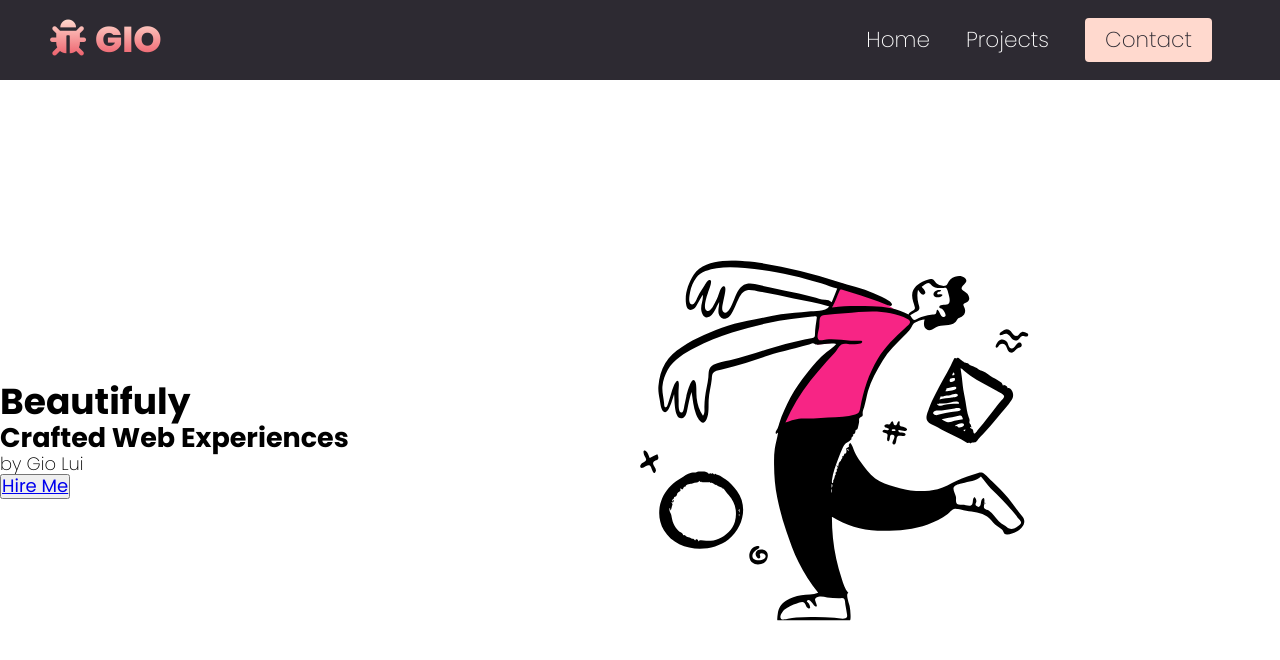
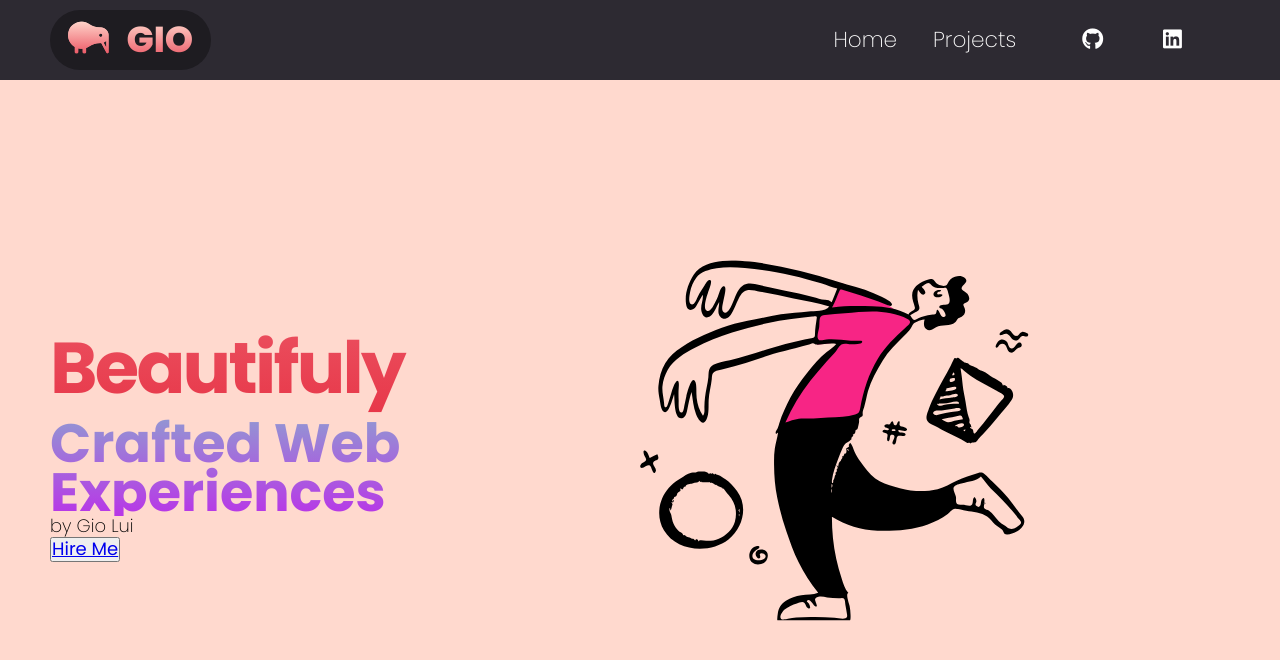
Before and after one commit to GioLorenzo/PORTFOLIO, a website: page index.html in a window 1280 px wide. Drawn offline with Linux system fonts and the light colour scheme.

Commit message:
messing with logo too much

```diff
--- a/index.html
+++ b/index.html
@@ -16,7 +16,7 @@
     <!-- NAV -->
     <nav class="navbar">
         <div class="navbar__container">
-            <a href="#" id="navbar__logo"><i class="fas fa-bug"></i> GIO</a>
+            <a href="index.html" id="navbar__logo"><i class="fas fa-kiwi-bird"></i> GIO</a>
             <div class="navbar__toggle" id="mobile-menu">
                 <span class="bar"></span>
                 <span class="bar"></span>
@@ -34,8 +34,11 @@
                     </a>
                 </li>
                 <li class="navbar__btn">
-                    <a href="#" class="button">
-                        Contact
+                    <a href="#" target="_blank" class="button">
+                        <i class="fab fa-github"></i>
+                    </a>
+                    <a href="#" target="_blank" class="button">
+                        <i class="fab fa-linkedin"></i>
                     </a>
                 </li>
             </ul>
--- a/scss/_-style.scss
+++ b/scss/_-style.scss
@@ -6,8 +6,10 @@
   --clr-nav-bg: #2d2a32;
   --clr-nav-dark: #1E1C21;
   --clr-blue: #9395d3;
+  --clr-purple: #b836e7;
   --clr-highlight: #f6f740;
   --clr-pink-btn: #eb5160;
+  --clr-pink-dark: #e73648;
 }
 
 ::-moz-selection {
@@ -38,19 +40,22 @@ body {
   justify-content: center;
   align-items: center;
   text-decoration: none;
-  padding: 10px 20px;
+  padding: 30px 30px;
   height: 100%;
   width: 100%;
   border: none;
   outline: none;
   border-radius: 4px;
-  background: var(--clr-bg-main);
-  color: var(--clr-nav-bg);
+  color: #fff;
+
+  img {
+    fill: white;
+  }
 }
 
 .button:hover,
 .button:focus {
-  background: var(--clr-pink-btn);
+  transform: scale(130%);
   transition: all 175ms ease;
   color: #fff;
 }
@@ -84,6 +89,7 @@ body {
     padding: 0 50px;
 
     #navbar__logo {
+      position: relative;
       font-weight: 800;
       font-size: 2rem;
       text-decoration: none;
@@ -97,12 +103,33 @@ body {
       -moz-text-fill-color: transparent;
       display: flex;
       align-items: center;
+      justify-content: center;
       cursor: pointer;
+      margin-left: 1rem;
+
 
       i {
-        margin-right: 0.5rem;
+        margin-right: 1rem;
         margin-bottom: 4px;
+        background-color: black;
+        background-image: linear-gradient(to top, var(--clr-pink-btn) 0%, var(--clr-bg-main) 100%);
+        background-size: 100%;
+        -webkit-background-clip: text;
+        -moz-background-clip: text;
+        -webkit-text-fill-color: transparent;
+        -moz-text-fill-color: transparent;
       }
+    }
+
+    #navbar__logo::before {
+      content: '';
+      position: absolute;
+      width: calc(100% + 2rem);
+      height: calc(100% + 1rem);
+      padding: 1rem;
+      z-index: -1;
+      background: var(--clr-nav-dark);
+      border-radius: 40px;
     }
 
     .fa-gem {
@@ -137,7 +164,7 @@ body {
 
       .navbar__btn {
         display: flex;
-        justify-content: center;
+        justify-content: space-between;
         align-items: center;
         padding: 0 1rem 0 1rem;
         width: 100%;
@@ -151,6 +178,7 @@ body {
   .navbar {
     position: sticky;
     z-index: 99;
+
     .navbar__container {
       align-items: center;
       display: flex;
@@ -216,6 +244,7 @@ body {
     cursor: pointer;
     padding: 4px;
     margin-top: 4px;
+
     .bar {
       width: 25px;
       border-radius: 4px;
@@ -261,7 +290,7 @@ body {
 // HERO
 
 .main {
-  background-color: white;
+  background-color: var(--clr-bg-main);
 }
 
 .main__container {
@@ -271,7 +300,34 @@ body {
   justify-self: center;
   margin: 0 auto;
   height: 90vh;
-  background-color: white;
+  background-color: var(--clr-bg-main);
   z-index: 1;
   width: 100%;
+  max-width: 1300px;
+  padding: 0 50px;
 }
+
+.main__content h1 {
+  font-size: 4rem;
+  line-height: 1.4em;
+  letter-spacing: -0.15rem;
+  background-color: var(--clr-nav-dark);
+  background-image: linear-gradient(to top, var(--clr-pink-dark) 0%, var(--clr-pink-btn) 100%);
+  background-size: 100%;
+  -webkit-background-clip: text;
+  -moz-background-clip: text;
+  -webkit-text-fill-color: transparent;
+  -moz-text-fill-color: transparent;
+}
+
+.main__content h2 {
+  font-size: 3rem;
+  line-height: 0.9em;
+  background-color: var(--clr-nav-dark);
+  background-image: linear-gradient(to top, var(--clr-purple) 0%, var(--clr-blue) 100%);
+  background-size: 100%;
+  -webkit-background-clip: text;
+  -moz-background-clip: text;
+  -webkit-text-fill-color: transparent;
+  -moz-text-fill-color: transparent;
+}
--- a/scss/_typescale.scss
+++ b/scss/_typescale.scss
@@ -3,6 +3,12 @@
 
 /* Open Sans */
 @import url('https://fonts.googleapis.com/css2?family=Open+Sans:ital,wght@0,300;0,400;0,600;0,700;0,800;1,300;1,400;1,600;1,700;1,800&display=swap');
+
+// Montserrat
+@import url('https://fonts.googleapis.com/css2?family=Montserrat:ital,wght@0,100;0,200;0,300;0,400;0,500;0,600;0,700;0,800;0,900;1,100;1,200;1,300;1,400;1,500;1,600;1,700;1,800;1,900&display=swap');
+
+// Playfair Display
+@import url('https://fonts.googleapis.com/css2?family=Playfair+Display:wght@700;800;900&display=swap');;
 
 
 html {font-size: 112.5%;} /*18px*/
```
Also changed, not shown: assets/img/github-icon.svg (deleted), assets/img/linkedin icon.svg (deleted), css/style.css, 1 other file.
